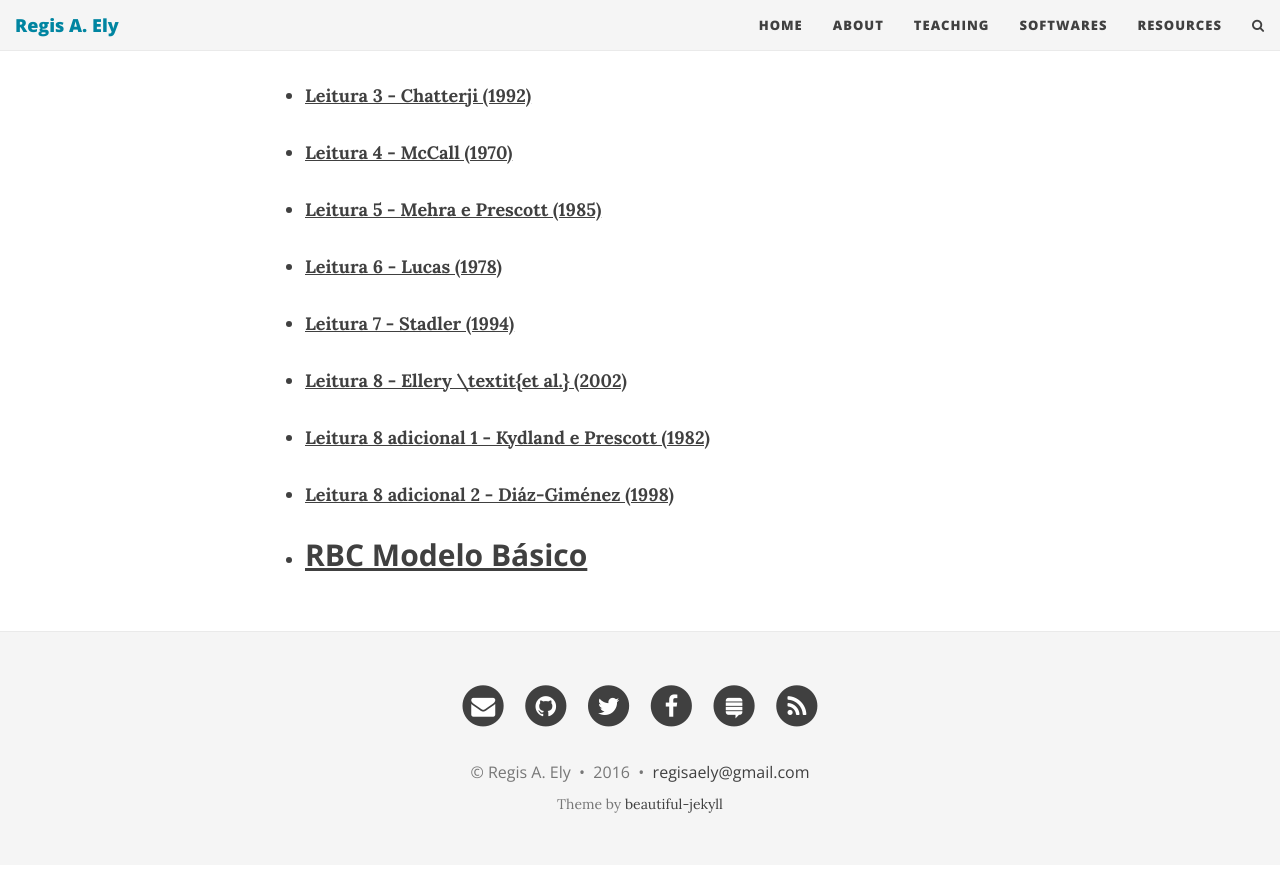
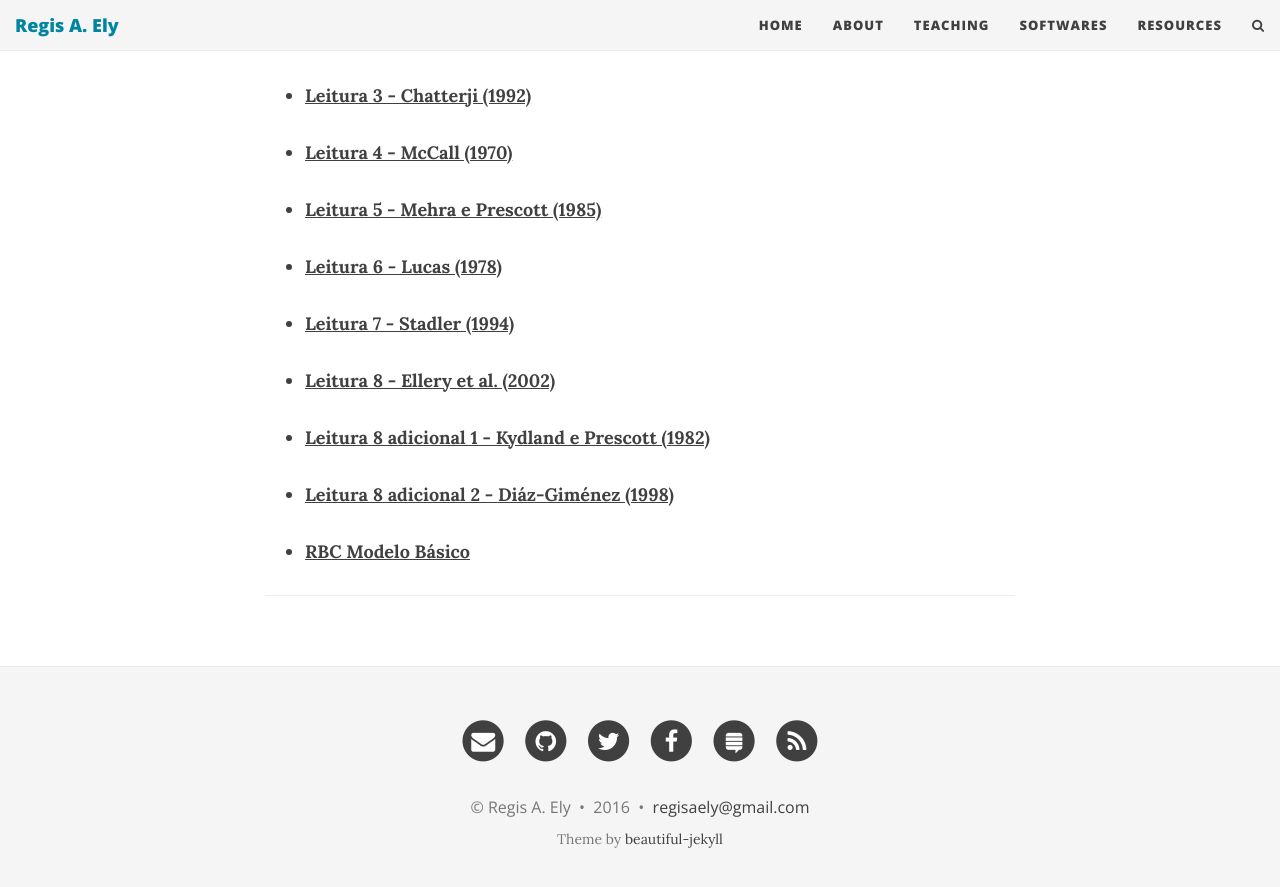
Before and after one commit to regisely/regisely.github.io, a Jekyll site: the page built from macro.md, in a window 1280 px wide and 900 px high, scrolled down 703 px. Shown: the top 887 px of the window. Built offline with Jekyll 4.4.1, drawn with Linux system fonts in a browser that asks for light colours; nearby versions of some CDN libraries; before the commit the page ends 1568 px from its top, so only the background shows below that.

Commit message:
Final texts fix

```diff
--- a/macro.md
+++ b/macro.md
@@ -28,11 +28,12 @@ Aqui você encontrará a ementa, lista de exercícios, notas de aula, roteiro de
 
 - **[Leitura 7 - Stadler (1994)](/files/Stadler1994.pdf)**
 
-- **[Leitura 8 - Ellery \textit{et al.} (2002)](/files/ellery-rbc.pdf)**
+- **[Leitura 8 - Ellery et al. (2002)](/files/ellery-rbc.pdf)**
 
 - **[Leitura 8 adicional 1 - Kydland e Prescott (1982)](/files/timetobuild.pdf)**
 
 - **[Leitura 8 adicional 2 - Diáz-Giménez (1998)](/files/diaz-gimenez.pdf)**
 
 - **[RBC Modelo Básico](/files/rbc_basic_model.zip)**
+
 ---
```
